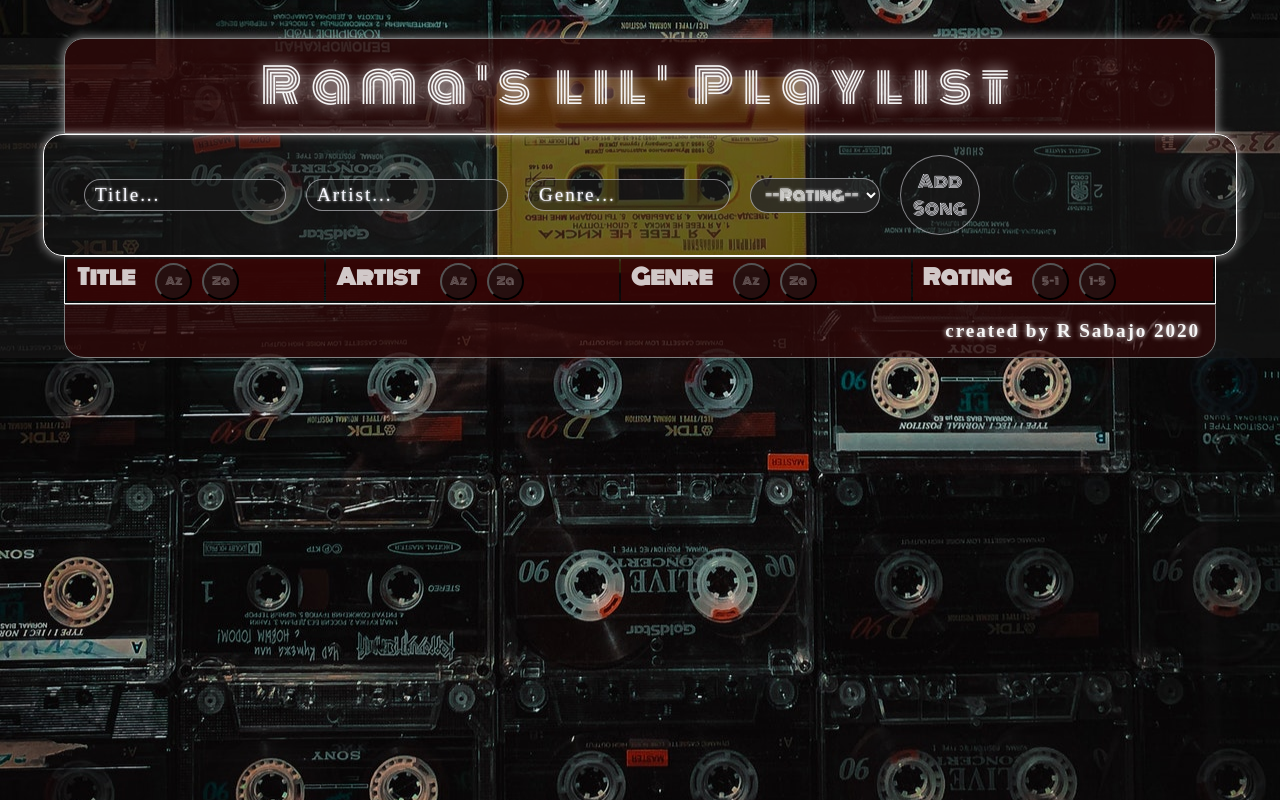
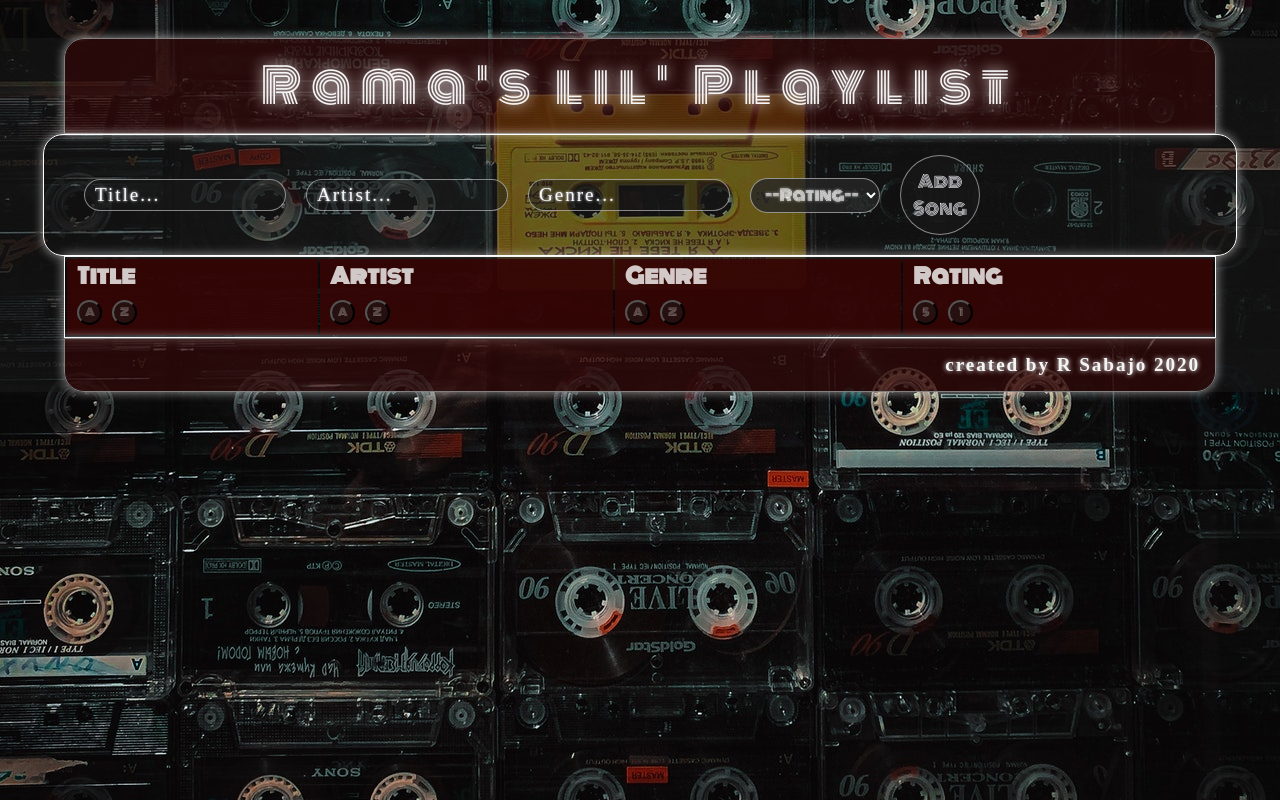
Before and after one commit to R-Sabajo/5-React-Playlist, a React (Create React App) app in the folder mysongs/: page / in a window 1280 px wide. Built offline with nearby package versions, Linux system fonts and the light colour scheme; no server answers; a web font is replaced by a local one.

Commit message:
sort buttons improved

```diff
--- a/mysongs/src/App.css
+++ b/mysongs/src/App.css
@@ -37,16 +37,37 @@
   margin-top: 3%;
 }
 
+tr:nth-child(odd) {
+  background-color: rgba(31, 31, 31, 0.5);
+  color: white;
+}
+
+tr {
+  height: 35px;
+  font-size: 1.2em;
+  padding-left: 30px;
+}
+
+td {
+  height: 40px;
+  padding-left: 15px;
+  font-family: var(--font2);
+  font-size: 1.3em;
+  letter-spacing: 0.05em;
+  font-weight: 500;
+}
+
 button {
   font-family: var(--font4);
   font-size: 0.5em;
-  height: 37px;
-  width: 37px;
+  height: 25px;
+  width: 25px;
   margin-right: 10px;
   background-color: rgba(26, 26, 26, 0.5);
   color: rgba(255, 255, 255, 0.5);
   border-radius: 50%;
   font-weight: 400;
+  overflow: hidden;
 }
 
 button:focus {
@@ -157,6 +178,7 @@
   width: 90vw;
   background-color: rgba(0, 0, 0, 0.555);
   border: 1px solid whitesmoke;
+  box-shadow: 0px 0px 10px 1px rgba(255, 255, 255, 0.507);
   margin: auto;
   color: rgba(255, 255, 255, 0.794);
   text-align: left;
@@ -171,28 +193,8 @@
   height: 40px;
 }
 
-.song-row__item span {
-  padding-right: 20px;
-}
-
-tr:nth-child(odd) {
-  background-color: rgba(31, 31, 31, 0.5);
-  color: white;
-}
-
-tr {
-  height: 35px;
-  font-size: 1.2em;
-  padding-left: 30px;
-}
-
-td {
-  height: 40px;
-  padding-left: 15px;
-  font-family: var(--font2);
-  font-size: 1.3em;
-  letter-spacing: 0.05em;
-  font-weight: 500;
+.song-row__item {
+  padding-bottom: 10px;
 }
 
 .del-btn-col {
@@ -202,11 +204,12 @@
 }
 
 .del-btn {
+  font-family: var(--font4);
   font-size: 0.6em;
-  background-color: rgba(139, 0, 0, 0.472);
+  background-color: rgba(61, 0, 0, 0.746);
   text-shadow: none;
-  height: 35px;
-  width: 35px;
+  height: 25px;
+  width: 25px;
 }
 
 .del-btn:hover {
@@ -225,6 +228,7 @@
   letter-spacing: 0.1em;
   text-shadow: 0 0 5px white;
   border: 1px solid grey;
+  box-shadow: 0px 0px 10px 1px rgba(255, 255, 255, 0.507);
   box-sizing: border-box;
   background-color: rgba(61, 0, 0, 0.5);
   color: whitesmoke;
--- a/mysongs/src/components/SongRow.js
+++ b/mysongs/src/components/SongRow.js
@@ -3,7 +3,6 @@
 class SongRow extends React.Component {
   render() {
     const song = this.props.song;
-    const deleteSong = this.props.handleDeleteSong;
     return (
       <tr className="song-row">
         <td>{song.title}</td>
@@ -15,7 +14,7 @@
             className="del-btn"
             onClick={() => this.props.deleteSong(song.id)}
           >
-            x
+            -
           </button>
         </td>
       </tr>
--- a/mysongs/src/components/SongTable.js
+++ b/mysongs/src/components/SongTable.js
@@ -21,31 +21,48 @@
           <tr className="song-header">
             <th className="song-row__item">
               <span>Title</span>
-              <button onClick={() => this.props.sortSongs('titleA')}>Az</button>
-              <button onClick={() => this.props.sortSongs('titleZ')}>Za</button>
+              <div>
+                <button onClick={() => this.props.sortSongs('titleA')}>
+                  A
+                </button>
+                <button onClick={() => this.props.sortSongs('titleZ')}>
+                  Z
+                </button>
+              </div>
             </th>
             <th className="song-row__item">
               <span>Artist</span>
+              <div>
                 <button onClick={() => this.props.sortSongs('artistA')}>
-                Az
+                  A
                 </button>
                 <button onClick={() => this.props.sortSongs('artistZ')}>
-                Za
+                  Z
                 </button>
+              </div>
             </th>
             <th className="song-row__item">
               <span>Genre</span>
-              <button onClick={() => this.props.sortSongs('genreA')}>Az</button>
-              <button onClick={() => this.props.sortSongs('genreZ')}>Za</button>
+              <div>
+                <button onClick={() => this.props.sortSongs('genreA')}>
+                  A
+                </button>
+                <button onClick={() => this.props.sortSongs('genreZ')}>
+                  Z
+                </button>
+              </div>
             </th>
             <th className="song-row__item">
               <span>Rating</span>
+
+              <div>
                 <button onClick={() => this.props.sortSongs('rating5')}>
-                5-1
+                  5
                 </button>
                 <button onClick={() => this.props.sortSongs('rating1')}>
-                1-5
+                  1
                 </button>
+              </div>
             </th>
           </tr>
         </thead>
```
Lines whose indentation alone changed are shown as unchanged.
